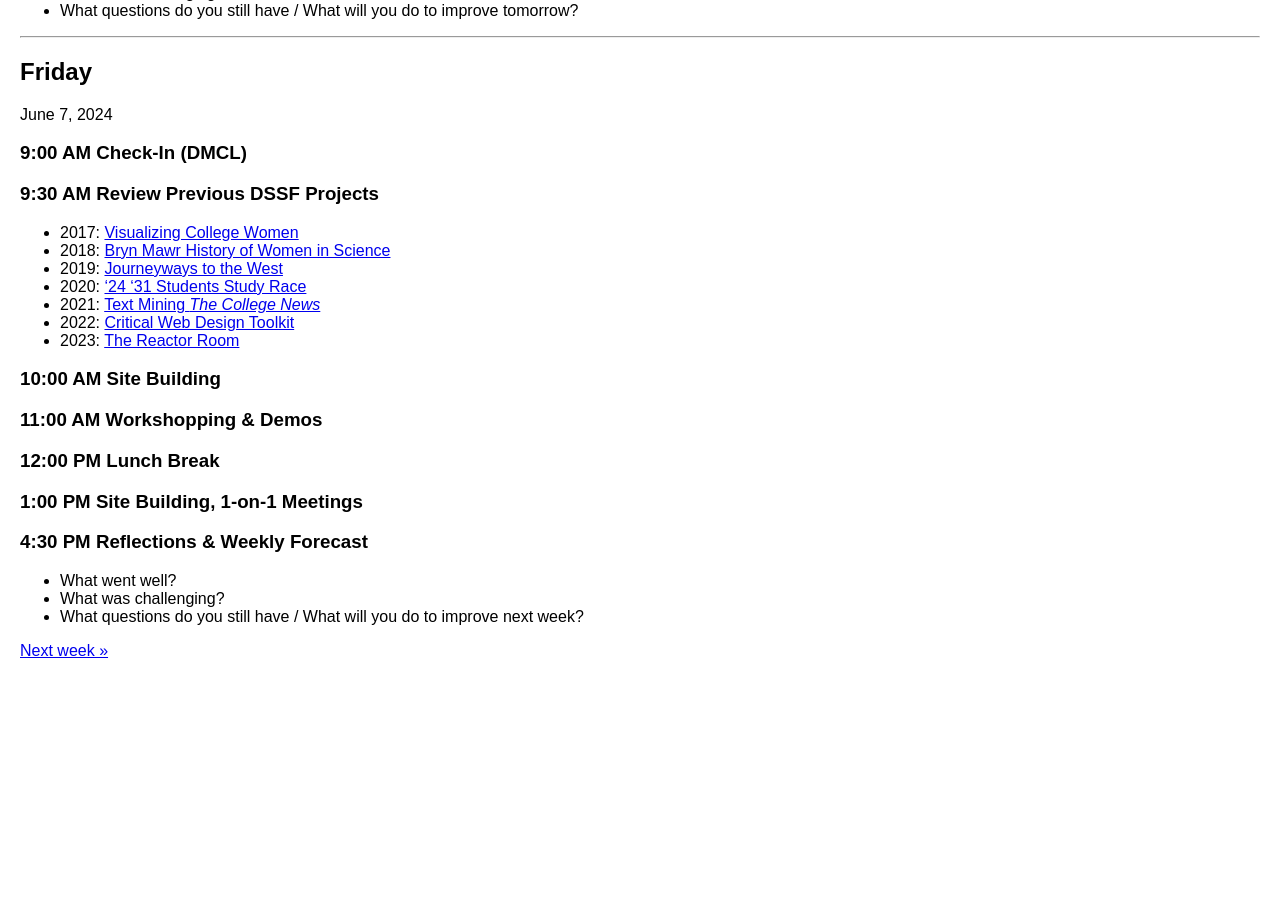
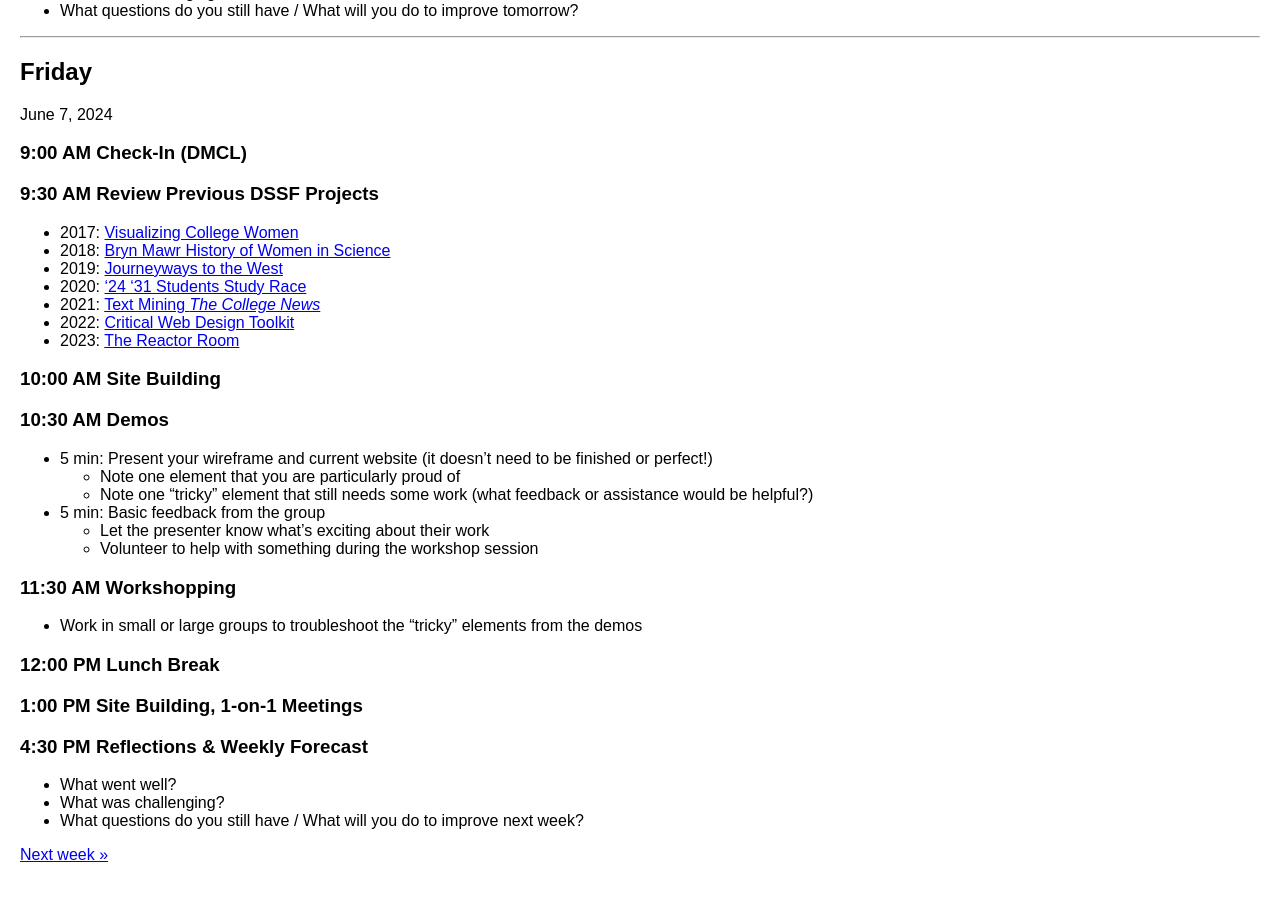
Before and after one commit to digbmc/dssf-syll, a Jekyll site: the page built from _weeks/01-intro.md, in a window 1280 px wide and 900 px high, scrolled down 3534 px. Built offline with Jekyll 4.4.1, drawn with Linux system fonts in a browser that asks for light colours; before the commit the page ends 4230 px from its top, so only the background shows below that.

Commit message:
Update 01-intro.md; add demo and workshop framework

```diff
--- a/_weeks/01-intro.md
+++ b/_weeks/01-intro.md
@@ -159,7 +159,16 @@ June 7, 2024
 
 ### 10:00 AM Site Building
 
-### 11:00 AM Workshopping & Demos
+### 10:30 AM Demos
+- 5 min: Present your wireframe and current website (it doesn't need to be finished or perfect!)
+  - Note one element that you are particularly proud of
+  - Note one "tricky" element that still needs some work (what feedback or assistance would be helpful?)
+- 5 min: Basic feedback from the group
+  - Let the presenter know what's exciting about their work
+  - Volunteer to help with something during the workshop session
+
+### 11:30 AM Workshopping
+- Work in small or large groups to troubleshoot the "tricky" elements from the demos
 
 ### 12:00 PM Lunch Break
 
```
